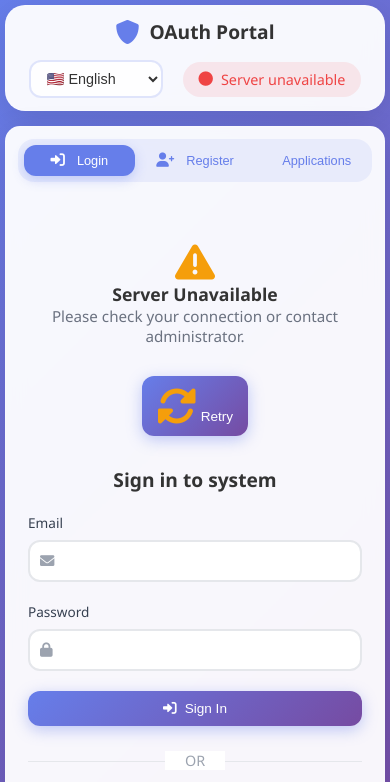
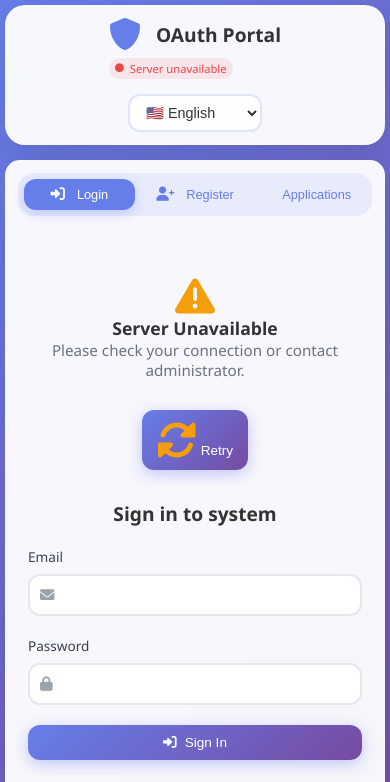
Before and after one commit to taducanh1605/oauth, a plain HTML site: page docs/index.html in a window 390 px wide. Shown: the top 782 px of the page. Drawn offline with Linux system fonts and the light colour scheme; no server answers; some icons are missing.

Commit message:
update interface

```diff
--- a/docs/index.html
+++ b/docs/index.html
@@ -11,8 +11,16 @@
     <div class="container">
         <header class="header">
             <div class="logo">
-                <i class="fas fa-shield-alt"></i>
-                <h1 data-i18n="app.title">OAuth Portal</h1>
+                <div class="logo-title">
+                    <i class="fas fa-shield-alt"></i>
+                    <h1 data-i18n="app.title">OAuth Portal</h1>
+                </div>
+                <div class="server-status">
+                    <div class="status-indicator" id="serverStatus">
+                        <i class="fas fa-circle"></i>
+                        <span id="statusText" data-i18n="status.checking">Checking server...</span>
+                    </div>
+                </div>
             </div>
 
             <!-- User Info (when logged in) -->
@@ -45,10 +53,6 @@
                         <option value="en">🇺🇸 English</option>
                         <option value="fr">🇫🇷 Français</option>
                     </select>
-                </div>
-                <div class="status-indicator" id="serverStatus">
-                    <i class="fas fa-circle"></i>
-                    <span id="statusText" data-i18n="status.checking">Checking server...</span>
                 </div>
             </div>
         </header>
--- a/docs/styles.css
+++ b/docs/styles.css
@@ -67,11 +67,18 @@ body {
 
 .logo {
     display: flex;
+    flex-direction: column;
+    align-items: flex-start;
+    gap: 5px;
+}
+
+.logo .logo-title {
+    display: flex;
     align-items: center;
     gap: 15px;
 }
 
-.logo i {
+.logo .logo-title i {
     font-size: 2rem;
     color: #667eea;
 }
@@ -82,15 +89,24 @@ body {
     font-size: 1.8rem;
 }
 
+.server-status {
+    margin-top: 5px;
+}
+
 .status-indicator {
     display: flex;
     align-items: center;
-    gap: 8px;
-    padding: 8px 16px;
-    border-radius: 20px;
-    background: rgba(255, 255, 255, 0.7);
-    font-size: 0.9rem;
+    gap: 6px;
+    padding: 4px 8px;
+    border-radius: 12px;
+    background: rgba(255, 255, 255, 0.8);
+    font-size: 0.75rem;
     font-weight: 500;
+    width: fit-content;
+}
+
+.status-indicator i {
+    font-size: 0.6rem;
 }
 
 .status-indicator.online {
@@ -98,14 +114,26 @@ body {
     background: rgba(16, 185, 129, 0.1);
 }
 
+.status-indicator.online i {
+    color: #10b981;
+}
+
 .status-indicator.offline {
     color: #ef4444;
     background: rgba(239, 68, 68, 0.1);
 }
 
+.status-indicator.offline i {
+    color: #ef4444;
+}
+
 .status-indicator.checking {
     color: #f59e0b;
     background: rgba(245, 158, 11, 0.1);
+}
+
+.status-indicator.checking i {
+    color: #f59e0b;
 }
 
 /* Main Content */
@@ -814,15 +842,32 @@ body {
     }
 
     .logo {
+        gap: 5px;
+    }
+
+    .logo-title {
         gap: 10px;
     }
 
-    .logo i {
+    .logo-title i {
         font-size: 1.5rem;
     }
 
     .logo h1 {
         font-size: 1.2rem;
+    }
+
+    .server-status {
+        margin-top: 3px;
+    }
+
+    .status-indicator {
+        padding: 3px 6px;
+        font-size: 0.7rem;
+    }
+
+    .status-indicator i {
+        font-size: 0.55rem;
     }
 
     .main-content {
```
